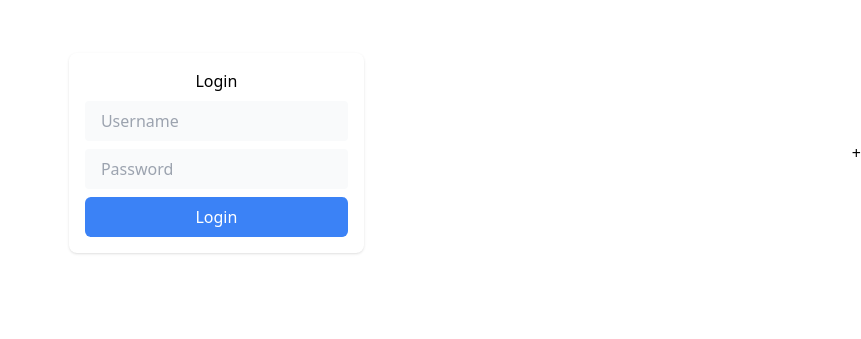
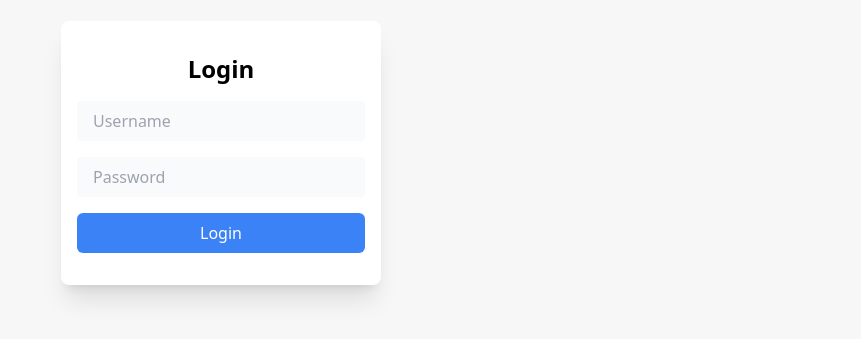
Before and after one commit to pouria-drd/react-onlineMenu-panel, a React (Vite) app: page / in a window 1280 px wide. Shown: the part 247-586 px from the top of the page, without its empty margins (419-1280 px from the left). Built offline with nearby package versions, Linux system fonts and the light colour scheme.

Commit message:
made card component, button and input component fixed

```diff
--- a/src/assets/styles/App.css
+++ b/src/assets/styles/App.css
@@ -2,17 +2,36 @@
 /* Scroll area */
 
 ::-webkit-scrollbar {
-    @apply bg-gray-700 w-1 h-1;
+    @apply bg-gray-300 w-1 h-1;
 }
 
 ::-webkit-scrollbar-thumb:horizontal {
-    @apply bg-gray-600 rounded-lg;
+    @apply bg-blue-500 rounded-lg;
 }
 
 ::-webkit-scrollbar-thumb:vertical {
-    @apply bg-gray-600 rounded-lg;
+    @apply bg-blue-500 rounded-lg;
 }
 
 * {
     scroll-behavior: smooth;
 }
+
+/* ---------------------------------------------------------------------- */
+/* Body area */
+
+:root {
+    --bg-color: rgba(245, 245, 245, 0.8);
+}
+
+body {
+    background-image: radial-gradient(#000000 0.5px, transparent 0.5px),
+        radial-gradient(#000000 0.5px, var(--bg-color) 0.5px);
+    background-size: 20px 20px;
+    background-position: 0 0, 10px 10px;
+}
+
+.glass {
+    backdrop-filter: blur(20px) saturate(150%);
+    -webkit-backdrop-filter: blur(20px) saturate(150%);
+}
--- a/src/components/ui/button/Button.tsx
+++ b/src/components/ui/button/Button.tsx
@@ -1,10 +1,10 @@
-import React, { ButtonHTMLAttributes } from "react";
+import { ButtonHTMLAttributes } from "react";
 
 import "./button.css";
 
 interface ButtonProps extends ButtonHTMLAttributes<HTMLButtonElement> {
     outlined?: boolean;
-    colorVariant?:
+    btnType?:
         | "primary"
         | "secondary"
         | "info"
@@ -15,17 +15,13 @@ interface ButtonProps extends ButtonHTMLAttributes<HTMLButtonElement> {
         | "warning";
 }
 
-const Button: React.FC<ButtonProps> = ({
-    colorVariant = "primary",
-    outlined,
-    ...props
-}) => {
-    const buttonVariant = colorVariant?.toLowerCase() || "primary";
+const Button = ({ btnType = "primary", outlined, ...props }: ButtonProps) => {
+    const colorVariant = btnType?.toLowerCase() || "primary";
     return (
         <button
             {...props}
             className={`custom-button base-btn-class ${
-                outlined ? `outlined-${buttonVariant}` : `${buttonVariant}`
+                outlined ? `outlined-${colorVariant}` : `${colorVariant}`
             } ${props.className}`}>
             {props.children}
         </button>
--- a/src/components/ui/button/button.css
+++ b/src/components/ui/button/button.css
@@ -2,7 +2,7 @@
     &.base-btn-class {
         @apply transition-all hover:brightness-95 cursor-pointer
       disabled:bg-opacity-70 disabled:cursor-not-allowed disabled:brightness-100
-      rounded-md min-w-20 px-4 py-2;
+      rounded-md  px-4 py-2 min-w-20;
     }
 
     &.primary {
--- /dev/null
+++ b/src/components/ui/card/Card.tsx
@@ -0,0 +1,21 @@
+interface CardProps {
+    title: string;
+    children: React.ReactNode;
+}
+const Card = ({ title, children }: CardProps) => {
+    return (
+        <div
+            className="bg-white max-w-80 w-full rounded-lg overflow-hidden
+            flex flex-col items-center justify-center gap-4
+            shadow-xl py-8">
+            <div className="w-full">
+                <h1 className="font-bold text-2xl text-center">{title}</h1>
+            </div>
+            <div className="overflow-y-auto flex flex-col gap-4 px-4 w-full max-h-96">
+                {children}
+            </div>
+        </div>
+    );
+};
+
+export default Card;
--- a/src/components/ui/index.ts
+++ b/src/components/ui/index.ts
@@ -1,2 +1,3 @@
+export { default as Card } from "./card/Card";
 export { default as Input } from "./input/Input";
 export { default as Button } from "./button/Button";
--- a/src/components/ui/input/Input.tsx
+++ b/src/components/ui/input/Input.tsx
@@ -1,11 +1,13 @@
-import React, { InputHTMLAttributes } from "react";
+import { InputHTMLAttributes } from "react";
 
 import "./input.css";
 
 interface InputProps extends InputHTMLAttributes<HTMLInputElement> {}
 
-const Input: React.FC<InputProps> = ({ ...rest }) => {
-    return <input className="my-custom-input" {...rest} />;
+const Input = ({ ...props }: InputProps) => {
+    return (
+        <input {...props} className={`my-custom-input ${props.className}`} />
+    );
 };
 
 export default Input;
--- a/src/components/ui/input/input.css
+++ b/src/components/ui/input/input.css
@@ -2,5 +2,5 @@
     @apply bg-gray-50 transition-all
     outline-none focus:outline-blue-500
     placeholder:text-gray-400
-    rounded px-4 py-2;
+    rounded px-4 py-2 w-full;
 }
--- a/src/pages/AuthPage.tsx
+++ b/src/pages/AuthPage.tsx
@@ -1,5 +1,6 @@
 import { useState, ChangeEvent } from "react";
-import { Button, Input } from "../components/ui";
+import { Button, Card, Input } from "../components/ui";
+
 import axiosInstance from "../axios/axiosInstance";
 
 function AuthPage() {
@@ -29,11 +30,8 @@ function AuthPage() {
     };
 
     return (
-        <div className="flex items-center justify-center h-svh">
-            <div
-                className="shadow flex flex-col items-center justify-center gap-2
-                rounded-lg mx-auto w-fit p-4">
-                <h1>Login</h1>
+        <div className="flex items-center justify-center min-h-svh">
+            <Card title="Login">
                 <Input
                     type="text"
                     name="username"
@@ -48,11 +46,10 @@ function AuthPage() {
                     onChange={handleInputChange}
                     placeholder="Password"
                 />
-                <Button onClick={handleLogin} className="w-full">
+                <Button className="w-full" onClick={handleLogin}>
                     Login
                 </Button>
-            </div>
-            +
+            </Card>
         </div>
     );
 }
```
